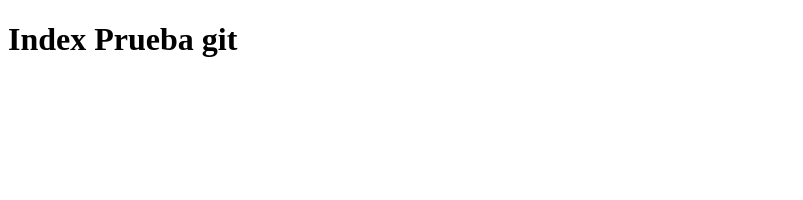
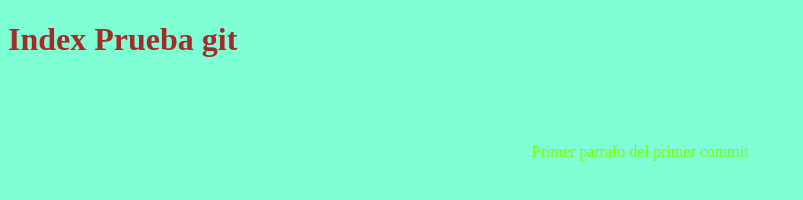
Before and after one commit to daniare/CursoGit, a plain HTML site: page index.html in a window 1280 px wide. Shown: the whole page, without its empty margins (0-803 px from the left). Drawn offline with Linux system fonts and the light colour scheme.

Commit message:
Parrafo y css

```diff
--- /dev/null
+++ b/css/estilos.css
@@ -0,0 +1,14 @@
+body{
+    background-color: aquamarine;
+
+}
+
+h1{
+    color:brown;
+    height: 100px;
+}
+
+p{
+    color:chartreuse;
+    text-align: center;
+}
--- a/index.html
+++ b/index.html
@@ -5,8 +5,10 @@
     <meta http-equiv="X-UA-Compatible" content="IE=edge">
     <meta name="viewport" content="width=device-width, initial-scale=1.0">
     <title>Index</title>
+    <link href="css/estilos.css" rel="stylesheet" type="text/css"/>
 </head>
 <body>
     <h1>Index Prueba git</h1>
+    <p>Primer parrafo del primer commit</p>
 </body>
 </html>
```
Also changed, not shown: js/funcion.js (added).
